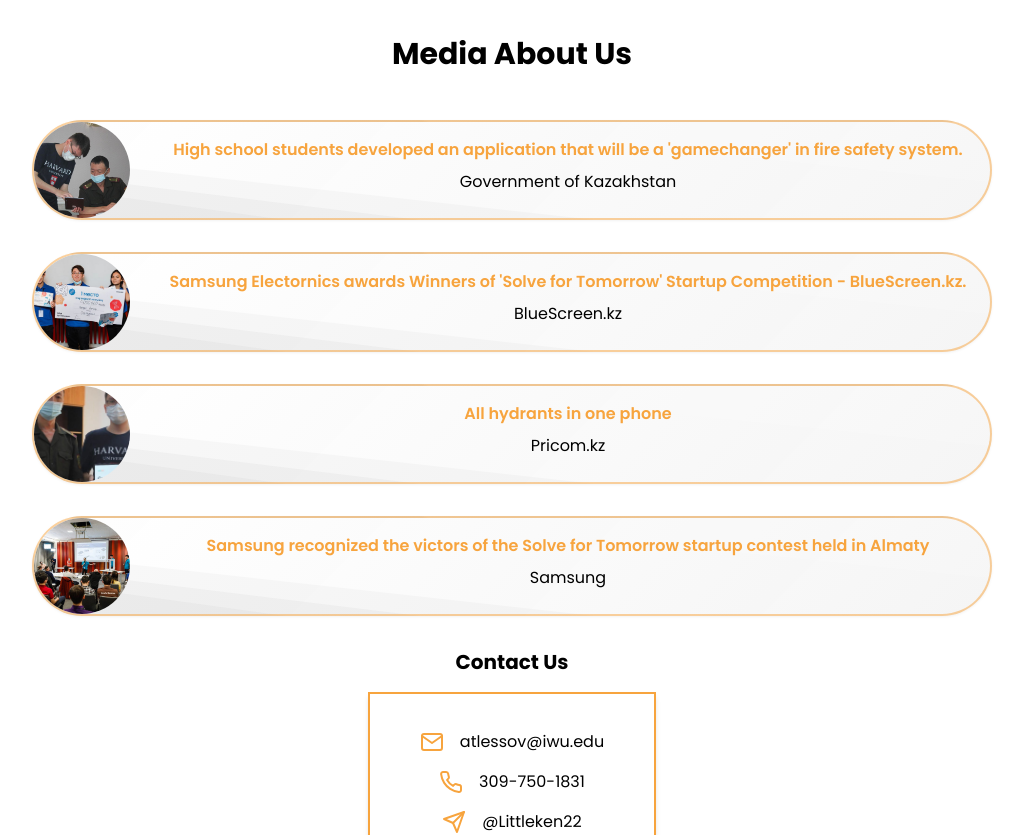
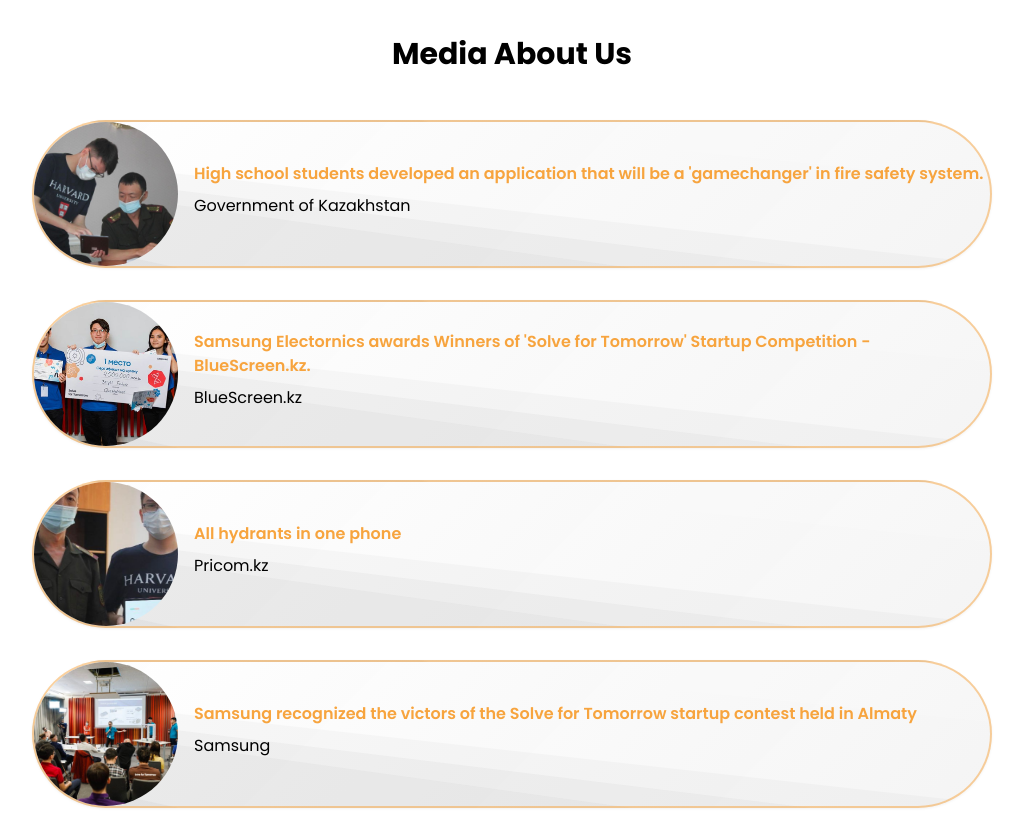
Before and after one commit to bahhhha/qazhydrant, a React (Vite) app in the folder qazhydrant/: page / in a window 1280 px wide. Shown: the part 4640-5475 px from the top of the page, without its empty margins (128-1151 px from the left). Built offline with nearby package versions, Linux system fonts and the light colour scheme.

Commit message:
added media

```diff
--- a/qazhydrant/src/components/Media.jsx
+++ b/qazhydrant/src/components/Media.jsx
@@ -31,16 +31,16 @@
       <div className="flex gap-4 mediabg rounded-full border-2 border-main border-opacity-50 drop-shadow-sm w-[960px] m-auto  justify-start items-center ">
         <img
           src={article.img}
-          className="md:w-24 md:h-24 object-cover rounded-full "
+          className="md:w-36 md:h-36 object-cover rounded-full "
         ></img>
-        <div className="w-full flex items-center flex-col justify-start">
+        <div className="w-full text-left flex flex-col justify-start">
           <a
             href={article.link}
             className=" text-main font-semibold hover:text-[#bf7c2a] duration-150"
           >
             {article.text}
           </a>
-          <div className="text-right px-5 py-2">{article.author}</div>
+          <div className="text-left py-2">{article.author}</div>
         </div>
       </div>
     </div>
```
